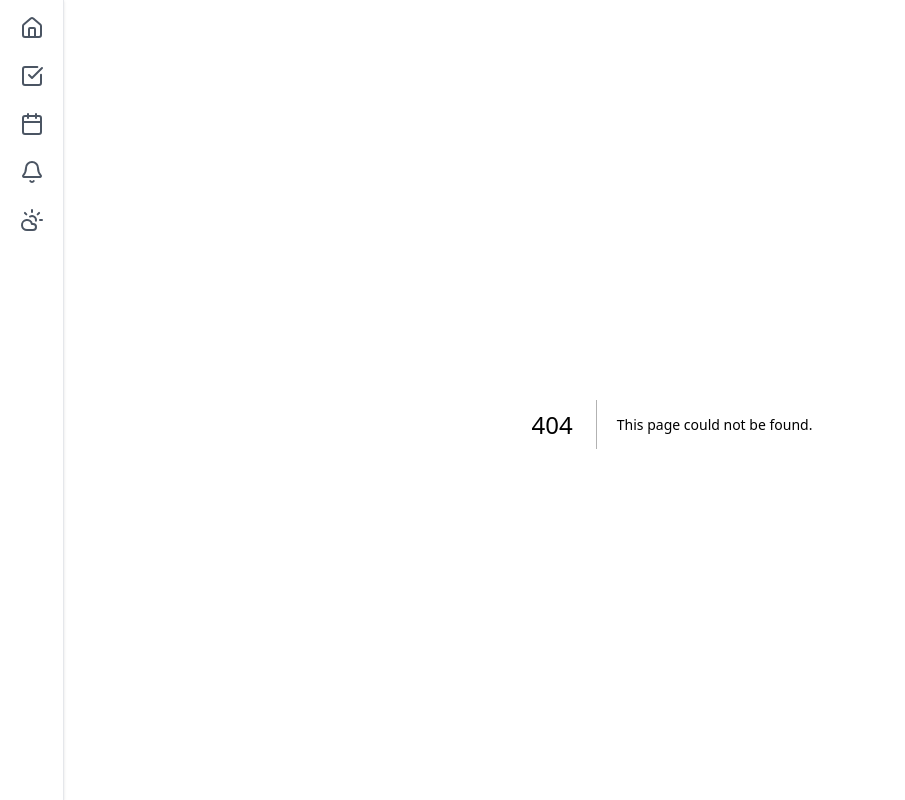
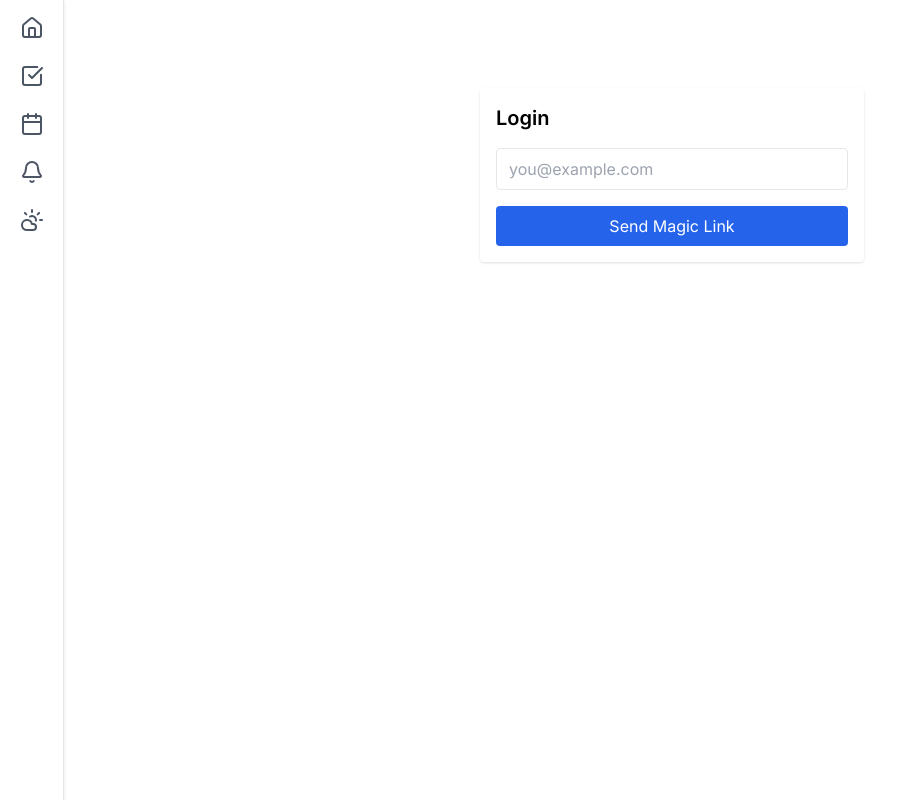
Before and after one commit to DJendryczka/digital-mate, a Next.js app in the folder digital-mate/: page /login in a window 1280 px wide. Before the commit this address had no page. Shown: the whole page, without its empty margins (0-905 px from the left). Built offline with nearby package versions, Linux system fonts and the light colour scheme; no server answers.

Commit message:
Added supabase

```diff
--- a/digital-mate/package.json
+++ b/digital-mate/package.json
@@ -11,6 +11,7 @@
   "dependencies": {
     "@daypilot/daypilot-lite-react": "^4.2.0",
     "@mui/material": "^7.2.0",
+    "@supabase/supabase-js": "^2.53.0",
     "date-fns": "^4.1.0",
     "lucide-react": "^0.525.0",
     "next": "15.4.1",
--- /dev/null
+++ b/digital-mate/src/app/login/page.tsx
@@ -0,0 +1,40 @@
+'use client'
+
+import { useState } from 'react'
+import { supabase } from '@/lib/supabase'
+
+export default function LoginPage() {
+  const [email, setEmail] = useState('')
+  const [sent, setSent] = useState(false)
+
+  const handleLogin = async () => {
+    const { error } = await supabase.auth.signInWithOtp({ email })
+    if (!error) setSent(true)
+  }
+
+  return (
+    <div className="max-w-sm mx-auto mt-16 p-4 bg-white shadow rounded">
+      <h2 className="text-xl font-semibold mb-4">Login</h2>
+
+      {sent ? (
+        <p className="text-green-600">Check your email for the login link!</p>
+      ) : (
+        <>
+          <input
+            type="email"
+            className="w-full mb-4 border px-3 py-2 rounded"
+            placeholder="you@example.com"
+            value={email}
+            onChange={(e) => setEmail(e.target.value)}
+          />
+          <button
+            onClick={handleLogin}
+            className="w-full bg-blue-600 text-white py-2 rounded hover:bg-blue-700"
+          >
+            Send Magic Link
+          </button>
+        </>
+      )}
+    </div>
+  )
+}
--- /dev/null
+++ b/digital-mate/src/lib/supabase.ts
@@ -0,0 +1,6 @@
+import { createClient } from '@supabase/supabase-js'
+
+const supabaseUrl = process.env.NEXT_PUBLIC_SUPABASE_URL!
+const supabaseAnonKey = process.env.NEXT_PUBLIC_SUPABASE_ANON_KEY!
+
+export const supabase = createClient(supabaseUrl, supabaseAnonKey)
```
Also changed, not shown: 1 other file (tests, documents, lock files or other folders).
